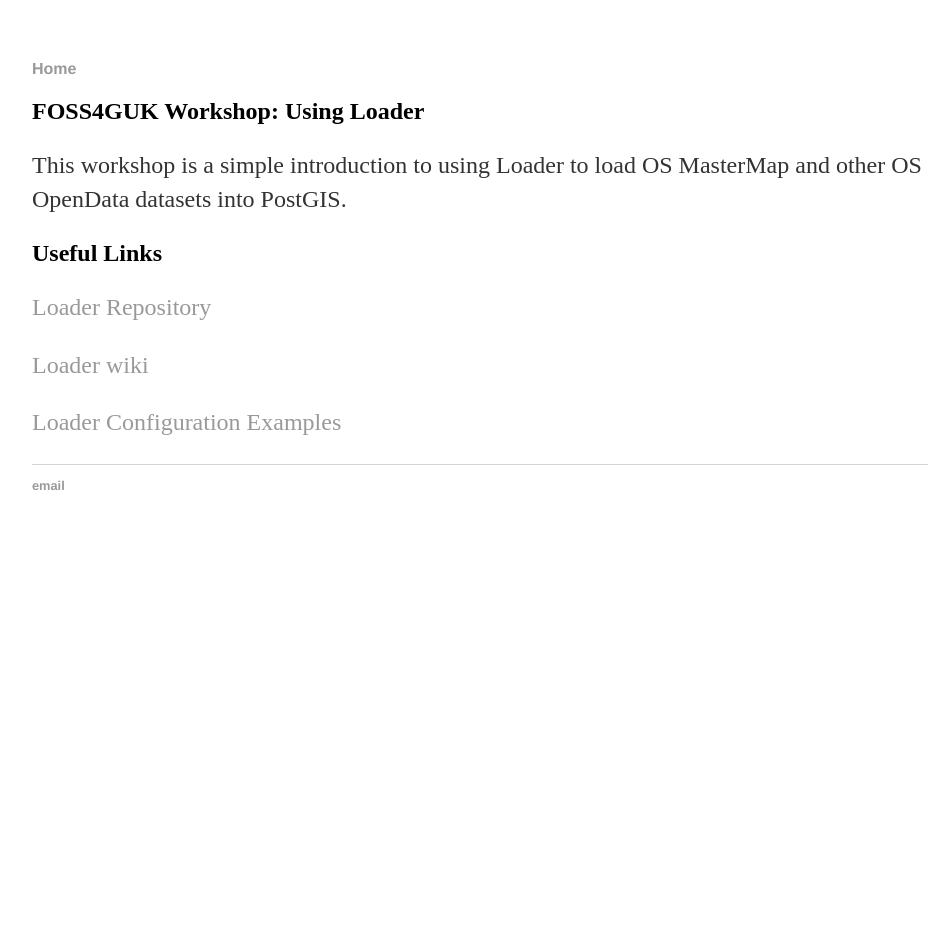
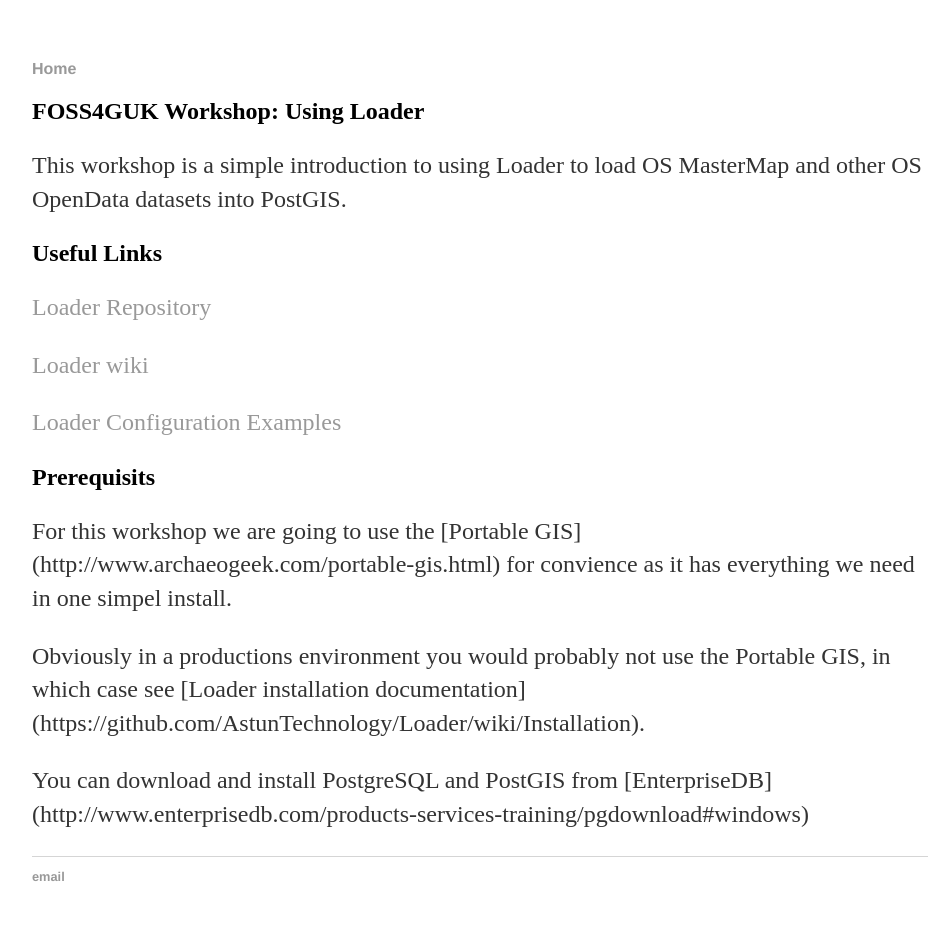
Before and after one commit to walkermatt/aileenh.github.io, a Jekyll site: the page built from index.md, in a window 1280 px wide. Shown: the whole page, without its empty margins (160-1112 px from the left). Built offline with Jekyll 4.4.1, drawn with Linux system fonts in a browser that asks for light colours; before the commit the page ends 900 px from its top, so only the background shows below that.

Commit message:
Update index.md

```diff
--- a/index.md
+++ b/index.md
@@ -12,3 +12,11 @@
 [Loader wiki](https://github.com/AstunTechnology/Loader/wiki)
 
 [Loader Configuration Examples](https://github.com/AstunTechnology/Loader/wiki/Configuration-examples)
+
+
+## Prerequisits ##
+For this workshop we are going to use the [Portable GIS] (http://www.archaeogeek.com/portable-gis.html) for convience as it has everything we need in one simpel install.
+
+Obviously in a productions environment you would probably not use the Portable GIS, in which case see [Loader installation documentation] (https://github.com/AstunTechnology/Loader/wiki/Installation).
+
+You can download and install PostgreSQL and PostGIS from [EnterpriseDB] (http://www.enterprisedb.com/products-services-training/pgdownload#windows)
```
